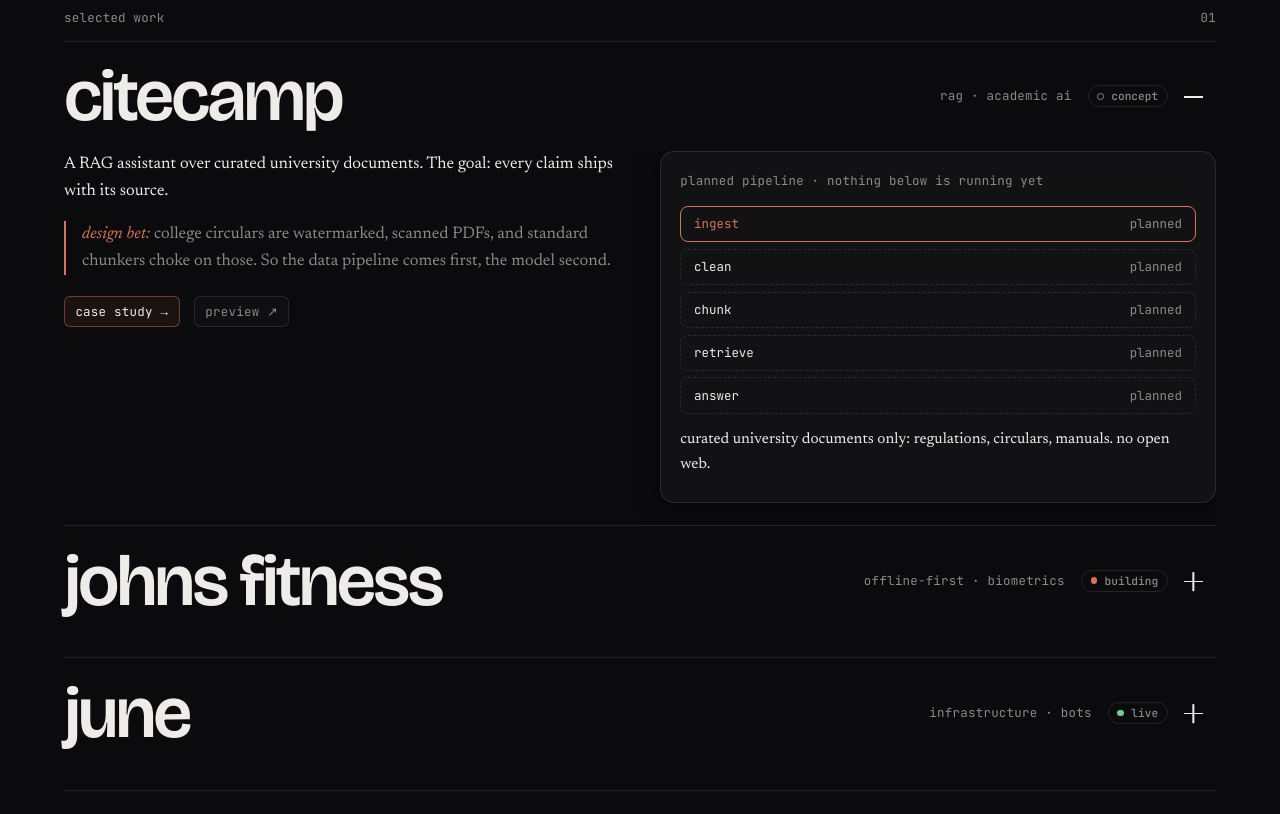
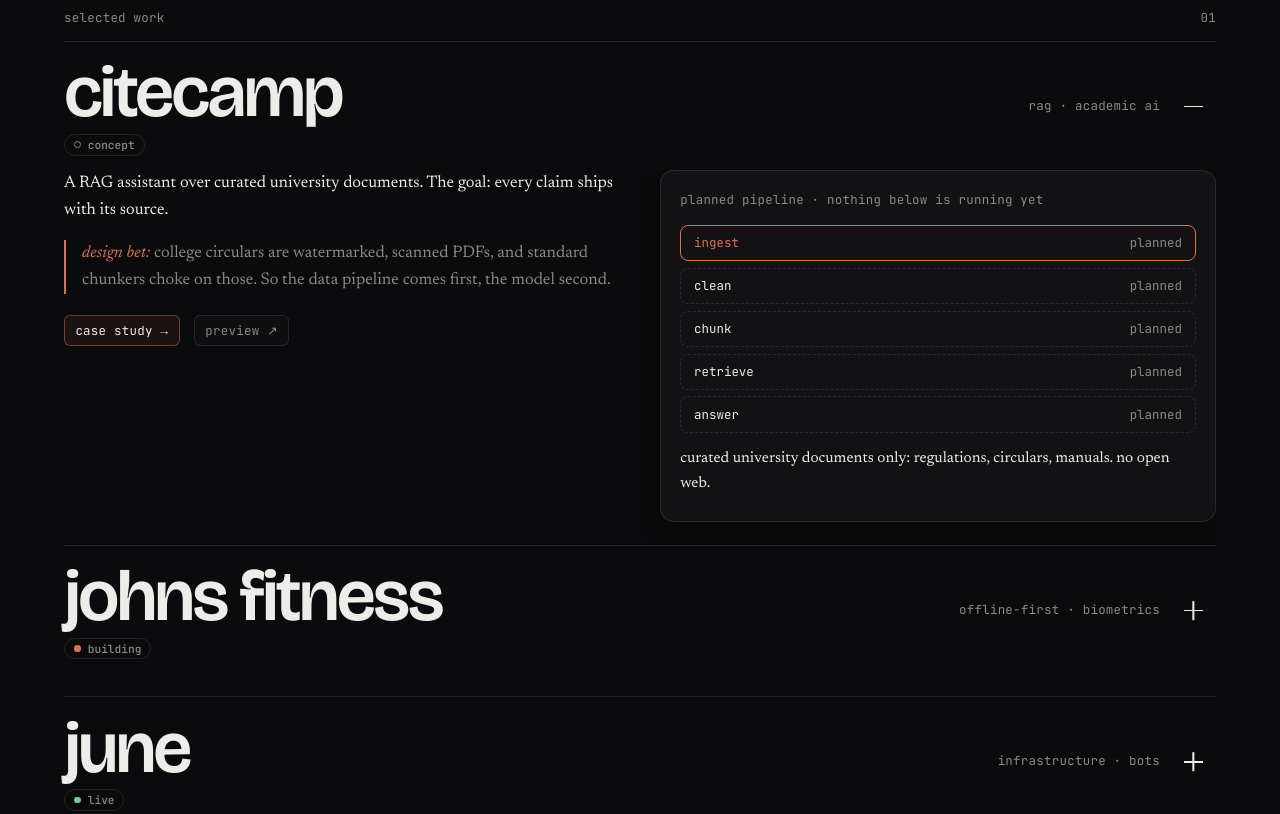
Before and after one commit to 4ofl/4ofl.dev, a plain HTML site: page index.html in a window 1280 px wide. Shown: the part 840-1654 px from the top of the page. Drawn offline with Linux system fonts and the light colour scheme; no server answers.

Commit message:
feat: add core site styles, index markup, and common JavaScript functionality

```diff
--- a/css/style.css
+++ b/css/style.css
@@ -105,7 +105,7 @@ nav,
 dt,
 .mail,
 footer,
-.rh span,
+.rh-desc,
 #plist,
 #pin-input {
   font-family: "JetBrains Mono", monospace;
@@ -262,26 +262,34 @@ h1 span {
 .rh {
   width: 100%;
   display: grid;
-  grid-template-columns: 1fr auto auto 2rem;
-  gap: 1rem;
+  grid-template-columns: 1fr auto 2rem;
+  gap: 1.5rem;
   align-items: center;
-  padding: 1.15rem 0;
+  padding: 0.9rem 0;
   text-align: left;
 }
-.rh b {
+.rh-title {
+  display: flex;
+  flex-direction: column;
+  align-items: flex-start;
+  gap: 0.35rem;
+  min-width: 0;
+  transition: transform 0.25s cubic-bezier(0.16, 1, 0.3, 1);
+}
+.rh-title b {
   font:
     600 clamp(2rem, 6vw, 4.5rem)/1 "Bricolage Grotesque",
     sans-serif;
   letter-spacing: -0.04em;
-  transition:
-    color 0.2s,
-    transform 0.25s cubic-bezier(0.16, 1, 0.3, 1);
+  transition: color 0.2s;
 }
-.rh:hover b {
-  color: var(--accent);
+.rh:hover .rh-title {
   transform: translateX(0.6rem);
 }
-.rh span {
+.rh:hover .rh-title b {
+  color: var(--accent);
+}
+.rh-desc {
   color: var(--mist);
 }
 .rh i {
@@ -717,9 +725,9 @@ footer {
     grid-template-columns: 1fr;
   }
   .rh {
-    grid-template-columns: 1fr auto 2rem;
+    grid-template-columns: 1fr 2rem;
   }
-  .rh span {
+  .rh-desc {
     display: none;
   }
   .desktop-nav {
@@ -1144,17 +1152,20 @@ html.has-cur textarea {
   align-items: flex-start;
 }
 .pj-top > a.k {
+  position: relative;
+  z-index: 2;
   display: inline-flex;
   align-items: center;
   gap: 0.35rem;
   padding: 0.5rem 0.8rem 0.5rem 0.3rem;
   margin: -0.5rem 0 -0.5rem -0.3rem;
-  border-radius: 6px;
-  transition: color 0.15s ease, background 0.15s ease;
+  text-decoration: none;
+  color: var(--mist);
+  transition: color 0.2s ease, transform 0.25s cubic-bezier(0.16, 1, 0.3, 1);
 }
 .pj-top > a.k:hover {
   color: var(--bone);
-  background: rgba(255, 255, 255, 0.05);
+  transform: translateX(-4px);
 }
 h1.pj-title {
   font: 600 clamp(3.2rem, 15vw, 12rem) / 0.86 "Bricolage Grotesque", sans-serif;
--- a/index.html
+++ b/index.html
@@ -139,8 +139,9 @@
 
         <article class="row open" data-slug="citecamp">
           <button class="rh" aria-expanded="true" data-cursor="close">
-            <b>citecamp</b><span>rag · academic ai</span
-            ><em class="st st-idea">concept</em><i></i>
+            <span class="rh-title"><b>citecamp</b><em class="st st-idea">concept</em></span>
+            <span class="rh-desc">rag · academic ai</span>
+            <i></i>
           </button>
           <div class="rp">
             <div class="pi">
@@ -183,8 +184,9 @@
 
         <article class="row" data-slug="johns-fitness">
           <button class="rh" aria-expanded="false" data-cursor="open">
-            <b>johns fitness</b><span>offline-first · biometrics</span
-            ><em class="st st-build">building</em><i></i>
+            <span class="rh-title"><b>johns fitness</b><em class="st st-build">building</em></span>
+            <span class="rh-desc">offline-first · biometrics</span>
+            <i></i>
           </button>
           <div class="rp">
             <div class="pi" inert>
@@ -230,8 +232,9 @@
 
         <article class="row" data-slug="june">
           <button class="rh" aria-expanded="false" data-cursor="open">
-            <b>june</b><span>infrastructure · bots</span
-            ><em class="st st-live">live</em><i></i>
+            <span class="rh-title"><b>june</b><em class="st st-live">live</em></span>
+            <span class="rh-desc">infrastructure · bots</span>
+            <i></i>
           </button>
           <div class="rp">
             <div class="pi" inert>
--- a/js/common.js
+++ b/js/common.js
@@ -214,7 +214,7 @@
           c.classList.toggle("lbl", state.startsWith("lbl:"));
           if (state.startsWith("lbl:")) {
             const raw = state.slice(4);
-            lbl.textContent = raw === "open" ? "+ open" : raw === "close" ? "− close" : raw;
+            lbl.textContent = raw === "open" ? "+ open" : raw === "close" ? "- close" : raw;
           }
         }
       },
```
